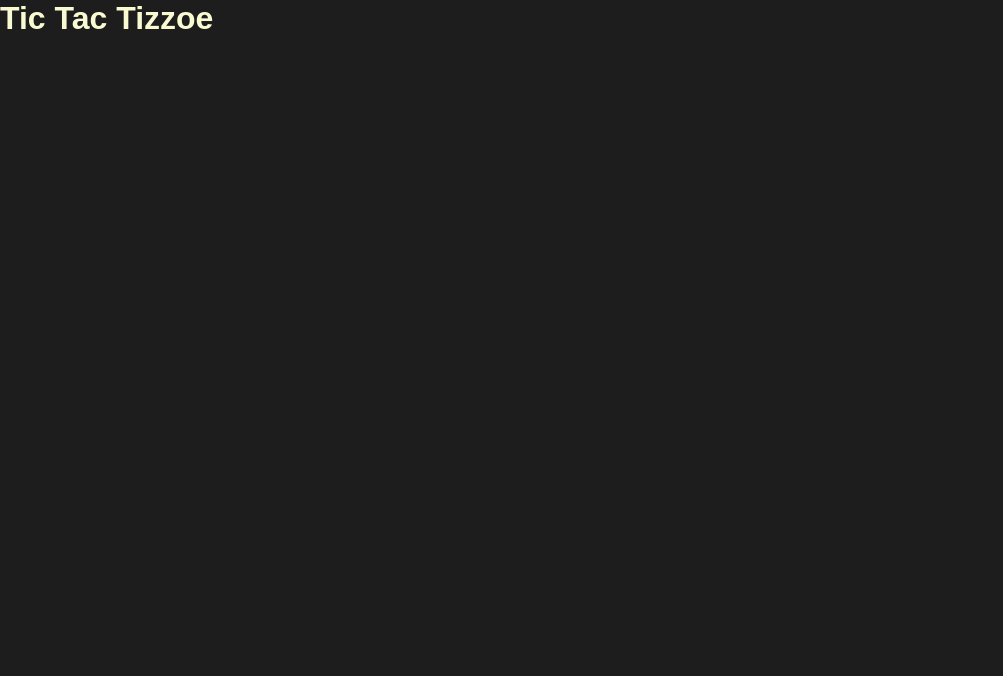
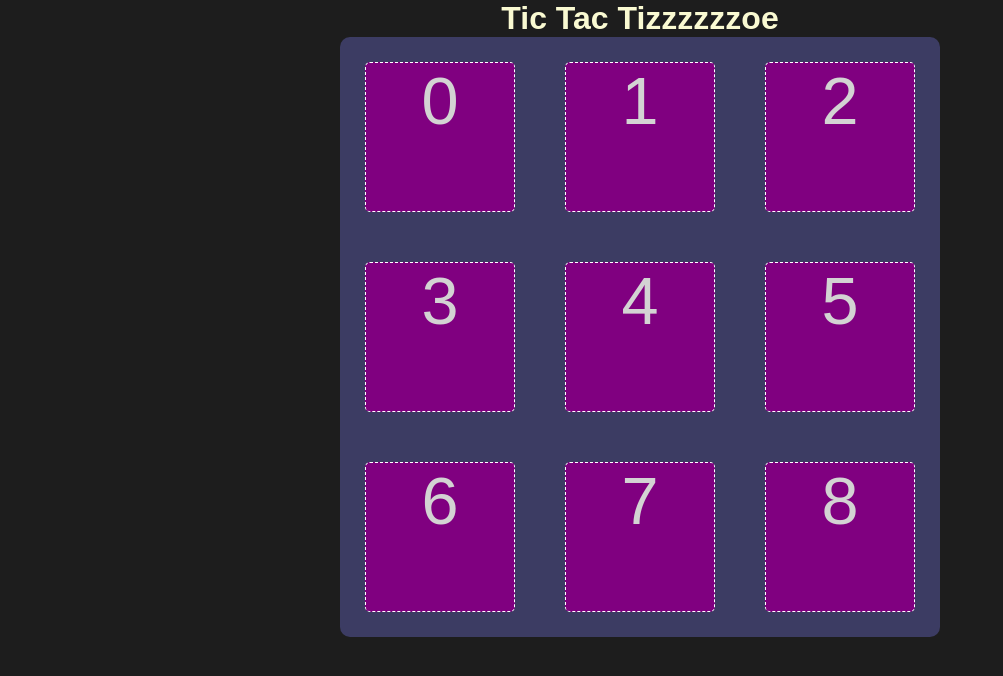
Before and after one commit to ejoflo/tic_tac_toe, a plain HTML site: page index.html in a window 1280 px wide. Shown: the whole page, without its empty margins (0-1003 px from the left). Drawn offline with Linux system fonts and the light colour scheme.

Commit message:
create board display

```diff
--- a/index.html
+++ b/index.html
@@ -7,7 +7,18 @@
 </head>
 <body>
     <div id="main">
-        <h1>Tic Tac Tizzoe</h1>
+        <h1>Tic Tac Tizzzzzzoe</h1>
+        <div id="board">
+            <div id="tile0" class="tile">0</div>
+            <div id="tile1" class="tile">1</div>
+            <div id="tile2" class="tile">2</div>
+            <div id="tile3" class="tile">3</div>
+            <div id="tile4" class="tile">4</div>
+            <div id="tile5" class="tile">5</div>
+            <div id="tile6" class="tile">6</div>
+            <div id="tile7" class="tile">7</div>
+            <div id="tile8" class="tile">8</div>
+        </div>
     </div>
 </body>
 </html>
--- a/style.css
+++ b/style.css
@@ -12,3 +12,30 @@ body {
 h1 {
     color: lightgoldenrodyellow;
 }
+
+#main {
+    display: grid;
+    place-items: center;
+    margin: 0 auto;
+}
+#board {
+    display: grid;
+    width: 600px;
+    height: 600px;
+    grid-template: repeat(3, 1fr) / repeat(3, 1fr);
+    place-items: center;
+    border-radius: 10px;
+    background-color: rgb(60, 60, 99);
+}
+
+.tile {
+    width: 150px;
+    height: 150px;
+    /* align-self: center; */
+    text-align: center;
+    font-size: 50pt;
+    border: 1px dashed white;
+    border-radius: 5px;
+    color: lightgrey;
+    background-color: purple;
+}
--- a/tictactoe.js
+++ b/tictactoe.js
@@ -1 +1,40 @@
 // Tic Tac Toe
+
+let gameBoard = {
+    board: ['X','O','X','O','X','O','X','O','X',],
+};
+
+// const controller = (playerTurn) => {
+//     const placePlayer =
+//     // player 1 is X
+//     // player 2 is O
+// }
+
+const playerFactory = (name, marker) => {
+    const welcomeMsg = () => console.log(`Welcome ${name}!`);
+    const yourTurn = () => console.log(`Your turn ${name}!`);
+    return {
+        name: name,
+        marker: marker,
+        welcomeMsg,
+        yourTurn,
+    };
+};
+
+const playerOne = playerFactory('Joe Player 1', 'X');
+const playerTwo = playerFactory('Zoe Player 2', 'O');
+
+console.log(playerOne.name);
+console.log(playerTwo.name);
+
+playerOne.welcomeMsg(); // calls the function and logs 'hello!'
+playerTwo.welcomeMsg(); // calls the function and logs 'hello!'
+
+// const displayBoard = (boardIndex, marker) => {
+// }
+
+function displayBoard(boardArray) {
+    boardArray.forEach(function(val, index, theArray){
+        document.querySelector(`#tile${index}`).innerHTML = theArray[index];
+    });
+}
```
Also changed, not shown: 1 other file.
